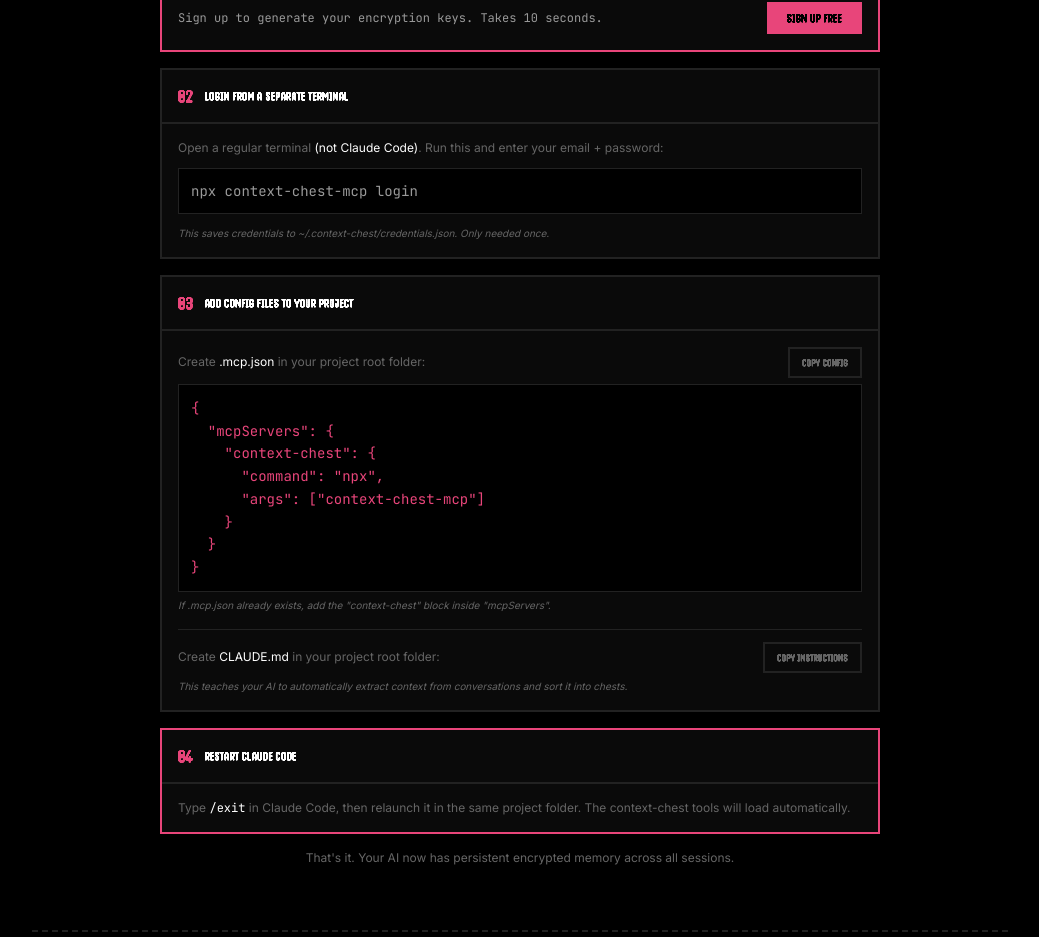
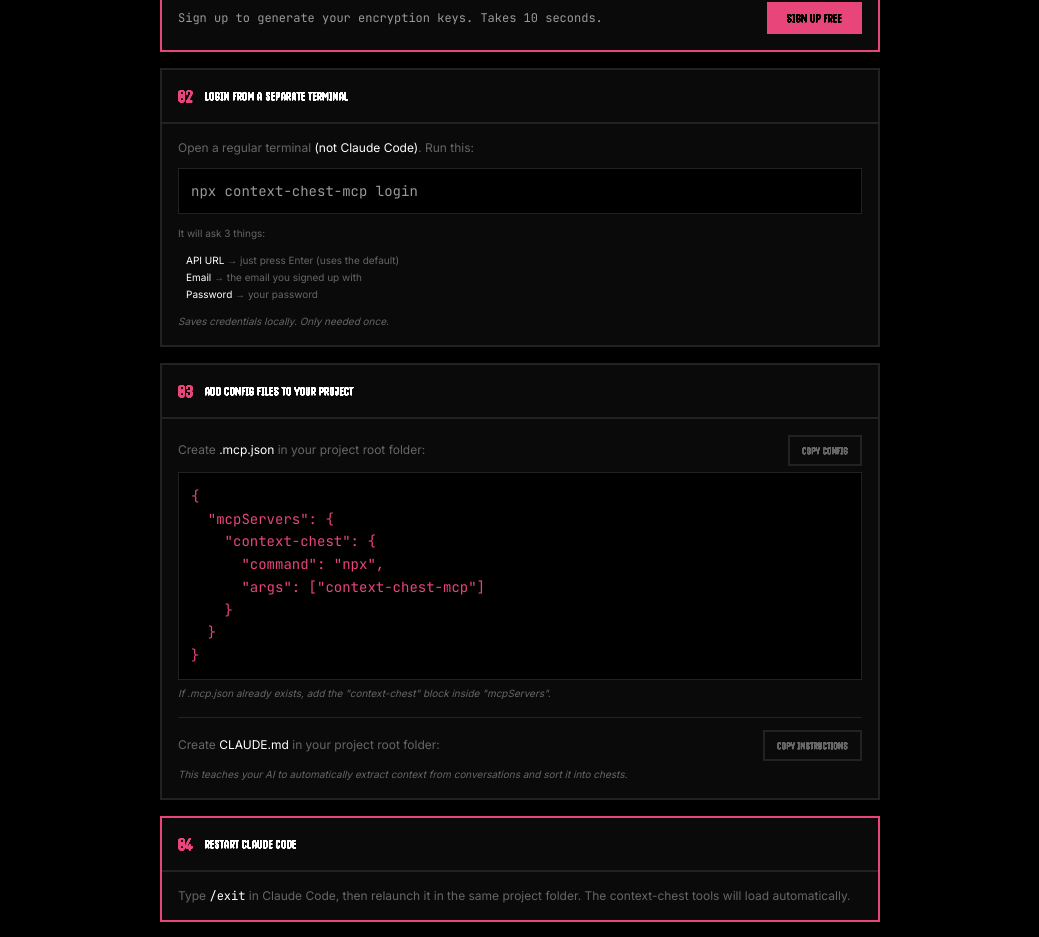
Before and after one commit to fuckupic/context-chest, a React (Vite) app in the folder packages/pwa/: page / in a window 1280 px wide. Shown: the part 804-1741 px from the top of the page, without its empty margins (120-1159 px from the left). Built offline with nearby package versions, Linux system fonts and the light colour scheme; no server answers.

Commit message:
fix: explain API URL prompt — just press Enter

```diff
--- a/packages/pwa/src/components/SetupGuide.tsx
+++ b/packages/pwa/src/components/SetupGuide.tsx
@@ -88,9 +88,15 @@
           <span className="font-pixel text-[10px] text-cc-white tracking-wider">LOGIN FROM A SEPARATE TERMINAL</span>
         </div>
         <div className="p-3 space-y-2">
-          <p className="text-[10px] text-cc-muted">Open a regular terminal (not Claude Code). Run this and enter your email + password:</p>
+          <p className="text-[10px] text-cc-muted">Open a regular terminal (not Claude Code). Run this:</p>
           <pre className="bg-cc-black border border-cc-border p-2.5 text-xs font-mono text-cc-sub overflow-x-auto">npx context-chest-mcp login</pre>
-          <p className="text-[10px] text-cc-muted italic">This saves credentials to ~/.context-chest/credentials.json. Only needed once.</p>
+          <p className="text-[10px] text-cc-muted mt-1.5">It will ask 3 things:</p>
+          <ul className="text-[10px] text-cc-muted space-y-0.5 ml-2">
+            <li><span className="text-cc-white">API URL</span> → just press Enter (uses the default)</li>
+            <li><span className="text-cc-white">Email</span> → the email you signed up with</li>
+            <li><span className="text-cc-white">Password</span> → your password</li>
+          </ul>
+          <p className="text-[10px] text-cc-muted italic mt-1.5">Saves credentials locally. Only needed once.</p>
         </div>
       </div>
 
--- a/packages/pwa/src/pages/Landing.tsx
+++ b/packages/pwa/src/pages/Landing.tsx
@@ -149,9 +149,15 @@
               <span className="font-pixel text-xs text-cc-white tracking-wider">LOGIN FROM A SEPARATE TERMINAL</span>
             </div>
             <div className="p-4 space-y-3">
-              <p className="text-xs text-cc-muted">Open a regular terminal <span className="text-cc-white">(not Claude Code)</span>. Run this and enter your email + password:</p>
+              <p className="text-xs text-cc-muted">Open a regular terminal <span className="text-cc-white">(not Claude Code)</span>. Run this:</p>
               <pre className="bg-cc-black border border-cc-border p-3 text-sm font-mono text-cc-sub overflow-x-auto">npx context-chest-mcp login</pre>
-              <p className="text-[10px] text-cc-muted italic">This saves credentials to ~/.context-chest/credentials.json. Only needed once.</p>
+              <p className="text-[10px] text-cc-muted mt-2">It will ask 3 things:</p>
+              <ul className="text-[10px] text-cc-muted space-y-0.5 ml-2 mt-1">
+                <li><span className="text-cc-white">API URL</span> → just press Enter (uses the default)</li>
+                <li><span className="text-cc-white">Email</span> → the email you signed up with</li>
+                <li><span className="text-cc-white">Password</span> → your password</li>
+              </ul>
+              <p className="text-[10px] text-cc-muted italic mt-2">Saves credentials locally. Only needed once.</p>
             </div>
           </div>
 
```
